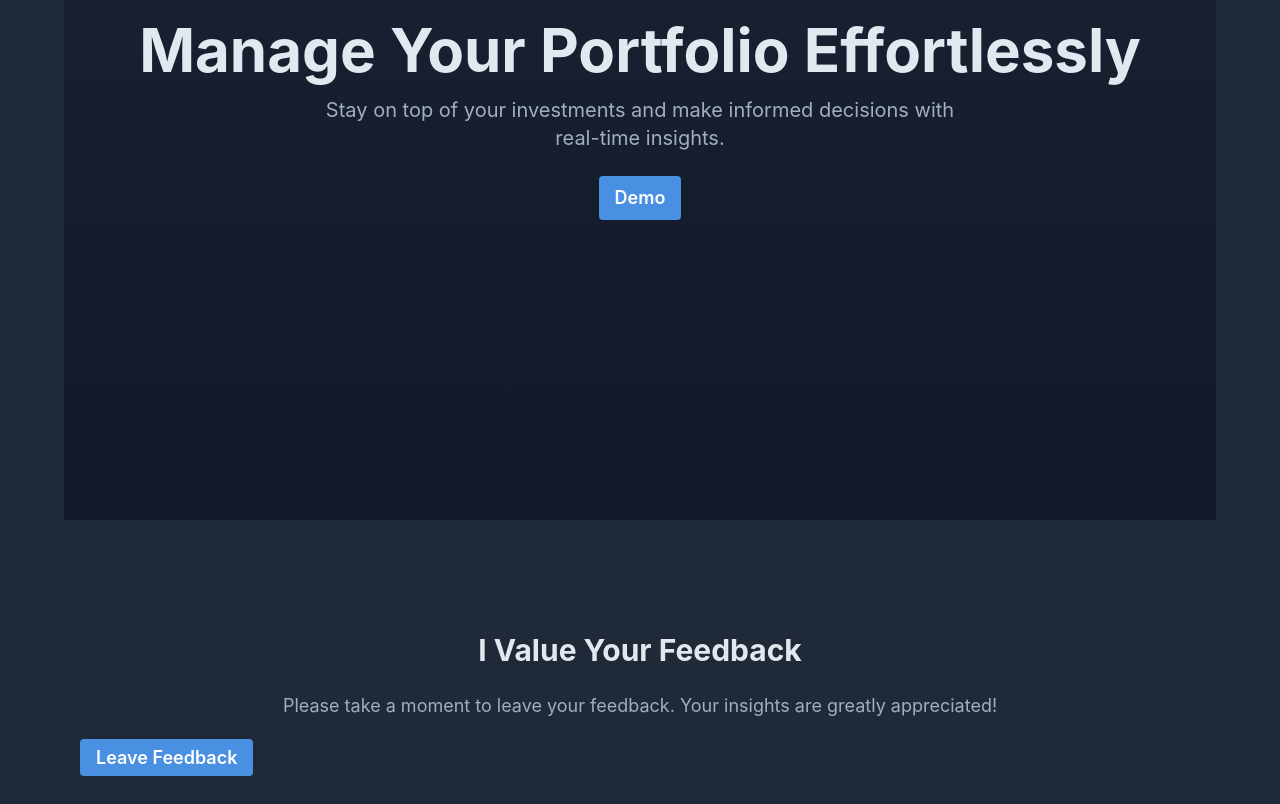
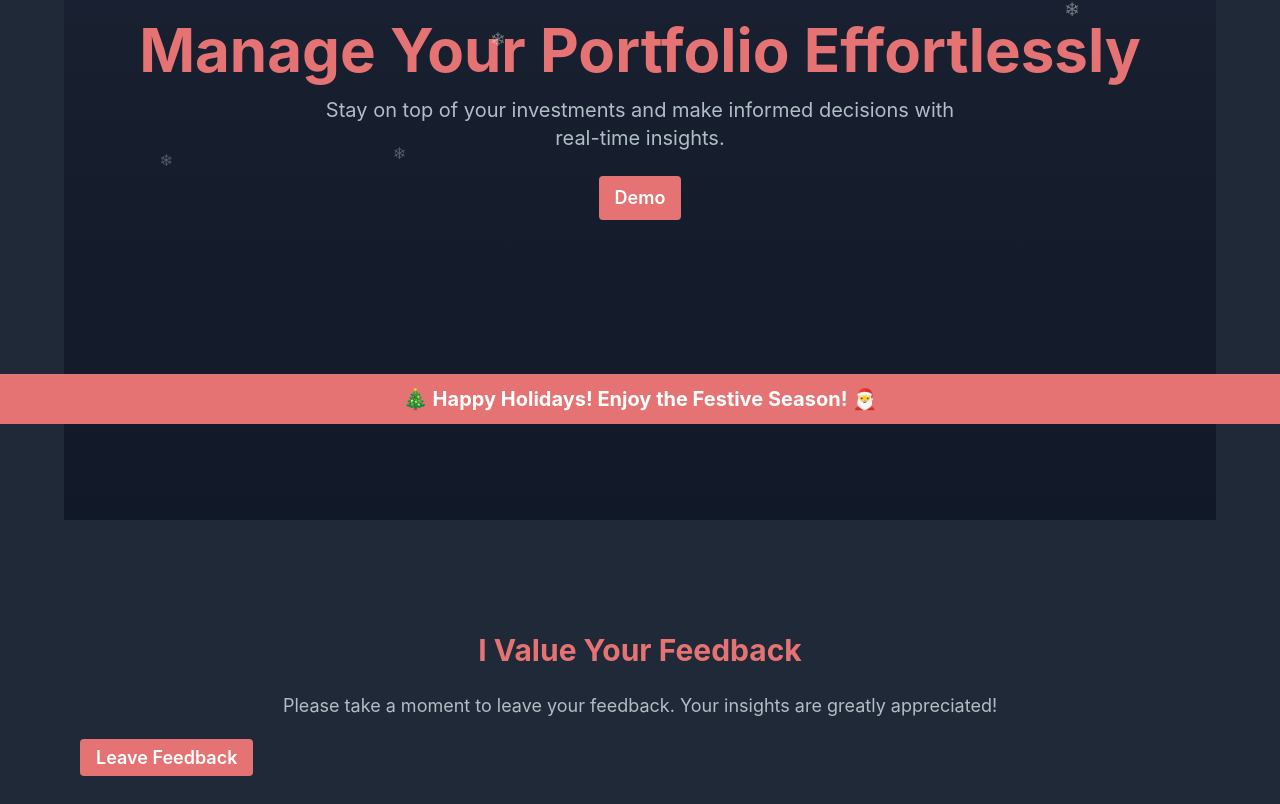
Before and after one commit to oksarunas/stock_manager, a React (Create React App) app in the folder frontend/: page / in a window 1280 px wide. Shown: the part 376-1180 px from the top of the page. Built offline with nearby package versions, Linux system fonts and the light colour scheme.

Commit message:
Add snowflake animation, festive banner, and fix scrolling issues

```diff
--- a/frontend/src/api.ts
+++ b/frontend/src/api.ts
@@ -241,5 +241,15 @@ export const fetchTradeSummary = async (): Promise<Interfaces.ApiResponse<Interf
 };
 
 
+export const fetchPortfolioTrend = async (userId: number): Promise<Interfaces.PortfolioTrendResponse> => {
+  try {
+    const response = await axios.get<Interfaces.PortfolioTrendResponse>(`/api/portfolio/trend/${userId}`);
+    return response.data;
+  } catch (error) {
+    console.error('Failed to fetch portfolio trend:', error);
+    throw error;
+  }
+};
+
 
 export default axiosInstance;
--- /dev/null
+++ b/frontend/src/components/christmas/Snowflakes.css
@@ -0,0 +1,24 @@
+/* src/components/christmas/Snowflakes.css */
+
+/* Keyframes for falling motion */
+@keyframes fall {
+    0% {
+      transform: translateY(-100%) translateX(0);
+      opacity: 0.8;
+    }
+    100% {
+      transform: translateY(100vh) translateX(20px);
+      opacity: 0.1;
+    }
+  }
+
+  /* Snowflake Style */
+  .snowflake {
+    position: fixed;
+    top: -10%;
+    color: #ffffff;
+    z-index: 999;
+    pointer-events: none;
+    animation: fall linear infinite;
+    opacity: 0.6;
+  }
--- /dev/null
+++ b/frontend/src/components/christmas/Snowflakes.tsx
@@ -0,0 +1,33 @@
+// src/components/christmas/Snowflakes.tsx
+import React, { useEffect, useState } from "react";
+import "./Snowflakes.css"; // Use the relative path for your CSS file
+
+const Snowflakes = () => {
+  const [snowflakes, setSnowflakes] = useState<JSX.Element[]>([]);
+
+  useEffect(() => {
+    const generateSnowflakes = () => {
+      const flakes = Array.from({ length: 50 }).map((_, index) => (
+        <div
+          key={index}
+          className="snowflake"
+          style={{
+            left: `${Math.random() * 100}vw`,
+            animationDuration: `${Math.random() * 10 + 5}s`,
+            animationDelay: `${Math.random() * 5}s`,
+            fontSize: `${Math.random() * 10 + 10}px`,
+          }}
+        >
+          ❄
+        </div>
+      ));
+      setSnowflakes(flakes);
+    };
+
+    generateSnowflakes();
+  }, []);
+
+  return <>{snowflakes}</>;
+};
+
+export default Snowflakes;
--- a/frontend/src/index.tsx
+++ b/frontend/src/index.tsx
@@ -6,8 +6,10 @@ import { BrowserRouter } from 'react-router-dom';
 import { App } from './routes/App';
 import { UserProvider } from './contexts/UserContext';
 import { RefreshProvider } from './contexts/RefreshContext';
-import { ThemeProvider, CssBaseline } from '@mui/material'; // Import CssBaseline for global Material UI resets
-import theme from './styles/theme'; // Import your custom Material UI theme
+import { ThemeProvider, CssBaseline } from '@mui/material';
+import theme from './styles/theme';
+import { Box } from '@mui/system';
+import Snowflakes from './components/christmas/Snowflakes'; // Import the Snowflakes component
 
 const root = ReactDOM.createRoot(
   document.getElementById('root') as HTMLElement
@@ -15,8 +17,8 @@ const root = ReactDOM.createRoot(
 
 root.render(
   <React.StrictMode>
-    <ThemeProvider theme={theme}> {/* Wrap in ThemeProvider for Material UI theme */}
-      <CssBaseline /> {/* Apply Material UI's default CSS baseline reset */}
+    <ThemeProvider theme={theme}>
+      <CssBaseline />
       <UserProvider>
         <RefreshProvider>
           <BrowserRouter>
@@ -24,6 +26,25 @@ root.render(
           </BrowserRouter>
         </RefreshProvider>
       </UserProvider>
+      {/* Festive Christmas Banner at the Bottom */}
+      <Box
+        sx={{
+          backgroundColor: "#e57373", // Softer red
+          color: "#fff",
+          textAlign: "center",
+          padding: "10px",
+          fontSize: "1.25rem",
+          fontWeight: "bold",
+          zIndex: 1200,
+          position: "fixed",
+          width: "100%",
+          bottom: 0, // Position the banner at the bottom
+        }}
+      >
+        🎄 Happy Holidays! Enjoy the Festive Season! 🎅
+      </Box>
+      {/* Snowflake Animation */}
+      <Snowflakes />
     </ThemeProvider>
   </React.StrictMode>
 );
--- a/frontend/src/pages/Dashboard.tsx
+++ b/frontend/src/pages/Dashboard.tsx
@@ -9,20 +9,19 @@ import {
 import { Line } from "react-chartjs-2";
 import { Link } from "react-router-dom";
 import { useTheme } from "@mui/material/styles";
-import { fetchPortfolioPerformance } from "../api";
+import { fetchPortfolioPerformance, fetchPortfolioTrend } from "../api";
 import { useUser } from "../components/hooks/useUser";
 import MarketUpdates from "../components/MarketUpdates";
-import { PerformanceResponse, Stock } from "../types/interfaces";
+import { PerformanceResponse, Stock, PortfolioTrendEntry } from "../types/interfaces";
 import apiClient from "../api";
 
-const Dashboard = () => {
+const Dashboard: React.FC = () => {
   const theme = useTheme();
   const { user } = useUser();
-  const [performance, setPerformance] = useState<PerformanceResponse | null>(
-    null
-  );
+  const [performance, setPerformance] = useState<PerformanceResponse | null>(null);
   const [portfolio, setPortfolio] = useState<Stock[]>([]);
   const [topStock, setTopStock] = useState<Stock | null>(null);
+  const [trendData, setTrendData] = useState<PortfolioTrendEntry[]>([]);
   const [loading, setLoading] = useState<boolean>(true);
   const [error, setError] = useState<string | null>(null);
 
@@ -58,14 +57,28 @@ const Dashboard = () => {
     }
   }, [user]);
 
+  const fetchPortfolioTrendData = useCallback(async () => {
+    if (!user?.id) return;
+    setLoading(true);
+    try {
+      const response = await fetchPortfolioTrend(user.id);
+      setTrendData(response.trend);
+    } catch (error) {
+      console.error("Failed to fetch portfolio trend data:", error);
+      setError("Failed to fetch portfolio trend data");
+    } finally {
+      setLoading(false);
+    }
+  }, [user]);
+
   const fetchPerformance = useCallback(async () => {
     if (!portfolio.length) return;
+    try {
       const transformedPortfolio = portfolio.map((stock) => ({
         ticker: stock.ticker,
         quantity: stock.quantity,
         purchase_price: stock.purchase_price,
       }));
-    try {
       const response = await fetchPortfolioPerformance(transformedPortfolio);
       if (response.success) setPerformance(response.data);
       else setError(response.error || "Failed to fetch portfolio performance");
@@ -77,7 +90,8 @@ const Dashboard = () => {
 
   useEffect(() => {
     fetchPortfolio();
-  }, [fetchPortfolio]);
+    fetchPortfolioTrendData();
+  }, [fetchPortfolio, fetchPortfolioTrendData]);
 
   useEffect(() => {
     if (portfolio.length) fetchPerformance();
@@ -102,22 +116,22 @@ const Dashboard = () => {
       </Typography>
     );
 
-  const chartData = performance
-    ? {
-        labels: ["Investment", "Current Value"],
+  const today = new Date().toISOString().split("T")[0];
+  const filteredTrendData = trendData.filter((entry) => entry.date !== today);
+
+  const chartData = {
+    labels: filteredTrendData.map((entry) => entry.date),
     datasets: [
       {
         label: "Portfolio Value",
-            data: [
-              performance.total_investment,
-              performance.total_current_value,
-            ],
+        data: filteredTrendData.map((entry) => entry.portfolio_value),
         borderColor: "rgba(75, 192, 192, 1)",
+        backgroundColor: "rgba(75, 192, 192, 0.2)",
         tension: 0.4,
+        fill: true,
       },
     ],
-      }
-    : null;
+  };
 
   return (
     <Box sx={{ p: 4, bgcolor: "background.default", minHeight: "100vh" }}>
@@ -173,8 +187,12 @@ const Dashboard = () => {
             <Typography variant="h6" fontWeight="bold" gutterBottom>
               Portfolio Value Trend
             </Typography>
-            <Box sx={{ height: 200 }}>
-              {chartData ? <Line data={chartData} /> : <Typography>No data</Typography>}
+            <Box sx={{ height: 300 }}>
+              {filteredTrendData.length > 0 ? (
+                <Line data={chartData} />
+              ) : (
+                <Typography>No data available</Typography>
+              )}
             </Box>
           </Box>
         </Grid>
--- a/frontend/src/styles/index.css
+++ b/frontend/src/styles/index.css
@@ -6,11 +6,13 @@
 body {
   @apply bg-primary text-textPrimary;
   font-family: 'Roboto', sans-serif; /* Match Material UI's default font */
+  overflow-x: hidden; /* Prevent scrollbars from snowflakes */
 }
 
 /* Headings */
 h1, h2, h3, h4, h5, h6 {
   @apply text-textPrimary font-bold leading-tight;
+  color: #e57373; /* Festive Red */
 }
 
 /* Paragraphs */
@@ -21,20 +23,25 @@ p {
 /* Links */
 a {
   @apply text-accent hover:underline transition-colors duration-200;
+  color: #81c784; /* Festive Green for links */
 }
 
 /* Buttons */
 .button-primary {
   @apply bg-accent text-white py-2 px-4 rounded hover:bg-opacity-90 transition duration-200;
+  background-color: #e57373; /* Festive Red */
 }
 
 .button-secondary {
   @apply px-6 py-3 border-2 border-accent text-accent rounded-lg transition transform hover:text-white hover:bg-accent hover:scale-105;
+  border-color: #81c784; /* Festive Green Border */
+  color: #81c784; /* Festive Green Text */
 }
 
 /* Cards */
 .card {
   @apply bg-secondary shadow-lg rounded-lg p-6;
+  border: 2px solid #e57373; /* Festive Red Border */
 }
 
 /* Input Fields */
@@ -43,21 +50,57 @@ a {
 }
 
 .input-field:focus {
-  @apply outline-none ring-2 ring-accent;
+  @apply outline-none ring-2 ring-red-500; /* Tailwind's `ring-{color}` utility */
 }
 
-/* Material UI Compatibility Adjustments */
-:root {
-  --mui-palette-primary-main: #4a90e2;
-  --mui-palette-primary-light: #6fb3f5;
-  --mui-palette-primary-contrastText: #ffffff;
-  --mui-palette-text-primary: #e2e8f0;
-  --mui-palette-text-secondary: #a0aec0;
-  --mui-palette-background-default: #1c2536;
-  --mui-palette-background-paper: #2a303c;
-  --mui-palette-divider: #4a5568;
+/* Snowflake Animations */
+@keyframes fall {
+  0% {
+    transform: translateY(-100%) translateX(0);
+    opacity: 0.8;
+  }
+  100% {
+    transform: translateY(100vh) translateX(20px);
+    opacity: 0.1;
+  }
 }
 
-html {
-  scroll-behavior: smooth;
+/* Snowflake Style */
+.snowflake {
+  position: fixed;
+  top: -10%;
+  color: #ffffff;
+  z-index: 999;
+  pointer-events: none;
+  animation: fall linear infinite;
+  opacity: 0.6;
 }
+
+/* Removed nth-child variations because these are dynamically generated in React */
+
+/* Reusable Tailwind Customization */
+
+/* Utility Classes */
+.bg-primary {
+  background-color: #121212; /* Dark mode primary background */
+}
+
+.text-textPrimary {
+  color: #f5f5f5; /* Light text for dark mode */
+}
+
+.text-textSecondary {
+  color: #b0bec5; /* Softer secondary text */
+}
+
+.text-accent {
+  color: #81c784; /* Festive green for accents */
+}
+
+.bg-accent {
+  background-color: #e57373; /* Festive red background */
+}
+
+.bg-secondary {
+  background-color: #1e1e1e; /* Slightly lighter dark background for cards */
+}
--- a/frontend/src/theme.d.ts
+++ b/frontend/src/theme.d.ts
@@ -12,6 +12,15 @@ declare module "@mui/material/styles" {
         "&:hover"?: {
           transform?: string;
           boxShadow?: string;
+        };
+      };
+      HeaderStyles?: {
+        backgroundColor: string;
+        color: string;
+        textAlign: string;
+        padding: string;
+        "&:hover"?: {
+          backgroundColor?: string;
         };
       };
     };
@@ -31,6 +40,15 @@ declare module "@mui/material/styles" {
           boxShadow?: string;
         };
       };
+      HeaderStyles?: {
+        backgroundColor?: string;
+        color?: string;
+        textAlign?: string;
+        padding?: string;
+        "&:hover"?: {
+          backgroundColor?: string;
+        };
+      };
     };
   }
 }
--- a/frontend/src/types/interfaces.ts
+++ b/frontend/src/types/interfaces.ts
@@ -238,3 +238,16 @@ export interface UserRegistration {
 export interface UserProfileResponse {
   user: User;
 }
+
+
+export interface PortfolioTrendEntry {
+  date: string; // Ensure it's compatible with the backend's date format
+  portfolio_value: number;
+  daily_return?: number | null;
+}
+
+export interface PortfolioTrendResponse {
+  message: string;
+  user_id: number;
+  trend: PortfolioTrendEntry[];
+}
```
Lines whose indentation alone changed are shown as unchanged.
